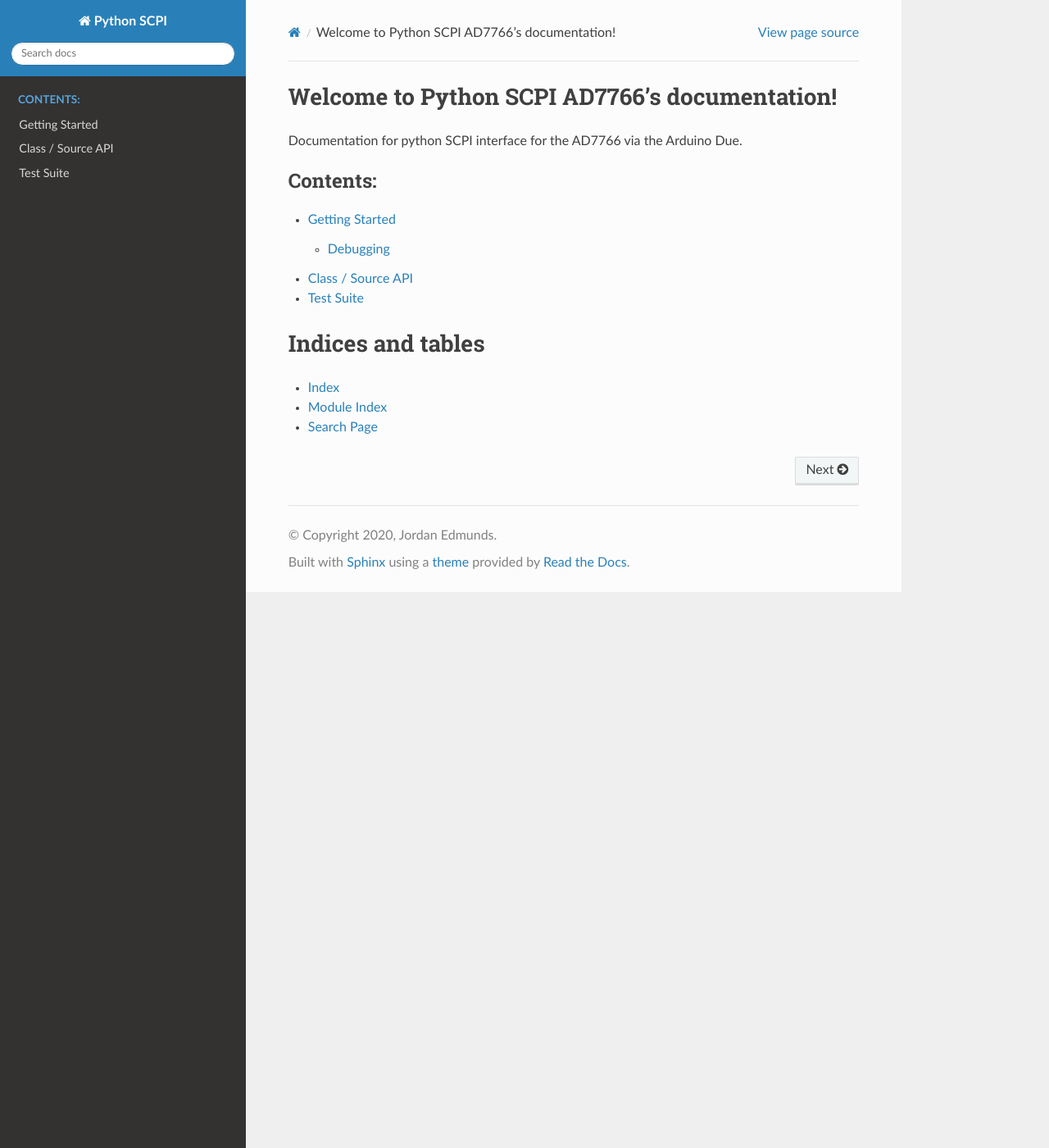
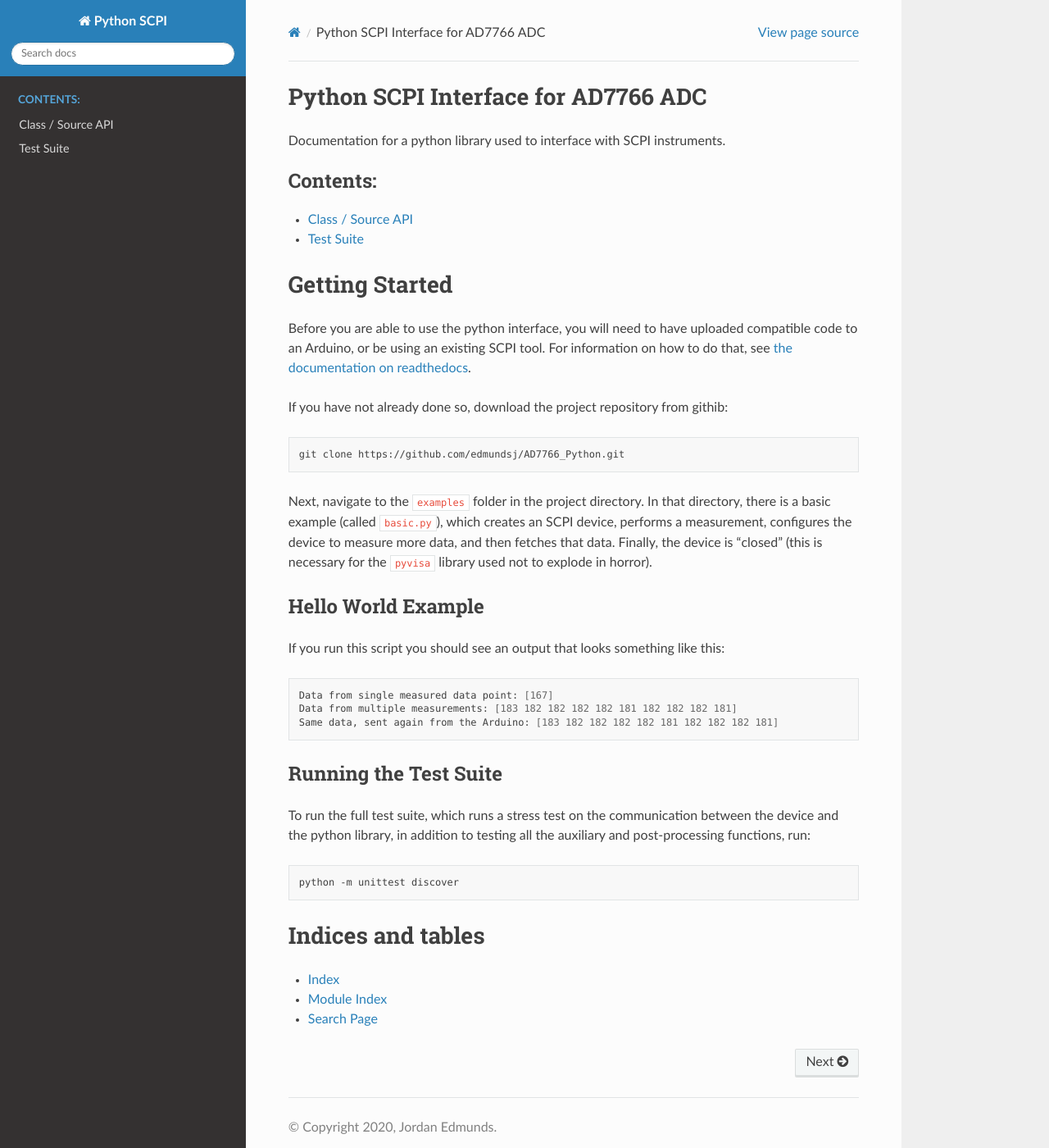
Before and after one commit to edmundsj/AD7766_Python, a Sphinx documentation site: the page built from docs/index.rst, in a window 1280 px wide and 1400 px high. Shown: the whole window at 82% size. Built offline with Sphinx 7.4.7 and the Read the Docs theme 2.0.0, drawn with Linux system fonts in a browser that asks for light colours.

Commit message:
added documentation for SCPIDevice class and moved getting started code to index page

```diff
--- a/docs/index.rst
+++ b/docs/index.rst
@@ -1,14 +1,46 @@
-Welcome to Python SCPI AD7766's documentation!
+Python SCPI Interface for AD7766 ADC
 ==============================================
-Documentation for python SCPI interface for the AD7766 via the Arduino Due.
+Documentation for a python library used to interface with SCPI instruments.
 
 .. toctree::
    :maxdepth: 2
    :caption: Contents:
 
-   getting_started
    api
    test
+
+Getting Started
+==============================================
+Before you are able to use the python interface, you will need to have uploaded compatible code to an Arduino, or be using an existing SCPI tool. For information on how to do that, see `the documentation on readthedocs
+<https://pythonarduino-ad7766.readthedocs.io/en/latest/>`_.
+
+If you have not already done so, download the project repository from githib:
+
+.. code-block:: bash
+
+   git clone https://github.com/edmundsj/AD7766_Python.git
+
+Next, navigate to the ``examples`` folder in the project directory. In that directory, there is a basic example (called ``basic.py``), which creates an SCPI device, performs a measurement, configures the device to measure more data, and then fetches that data. Finally, the device is "closed" (this is necessary for the ``pyvisa`` library used not to explode in horror).
+
+Hello World Example
+---------------------
+If you run this script you should see an output that looks something like this:
+
+.. code-block:: bash
+
+   Data from single measured data point: [167]
+   Data from multiple measurements: [183 182 182 182 182 181 182 182 182 181]
+   Same data, sent again from the Arduino: [183 182 182 182 182 181 182 182 182 181]
+
+
+Running the Test Suite
+--------------------------
+To run the full test suite, which runs a stress test on the communication between the device and the python library, in addition to testing all the auxiliary and post-processing functions, run:
+
+.. code-block:: bash
+
+    python -m unittest discover
+
 
 
 Indices and tables
```
Also changed, not shown: source/SCPIDevice.py (+70 -6 lines).
